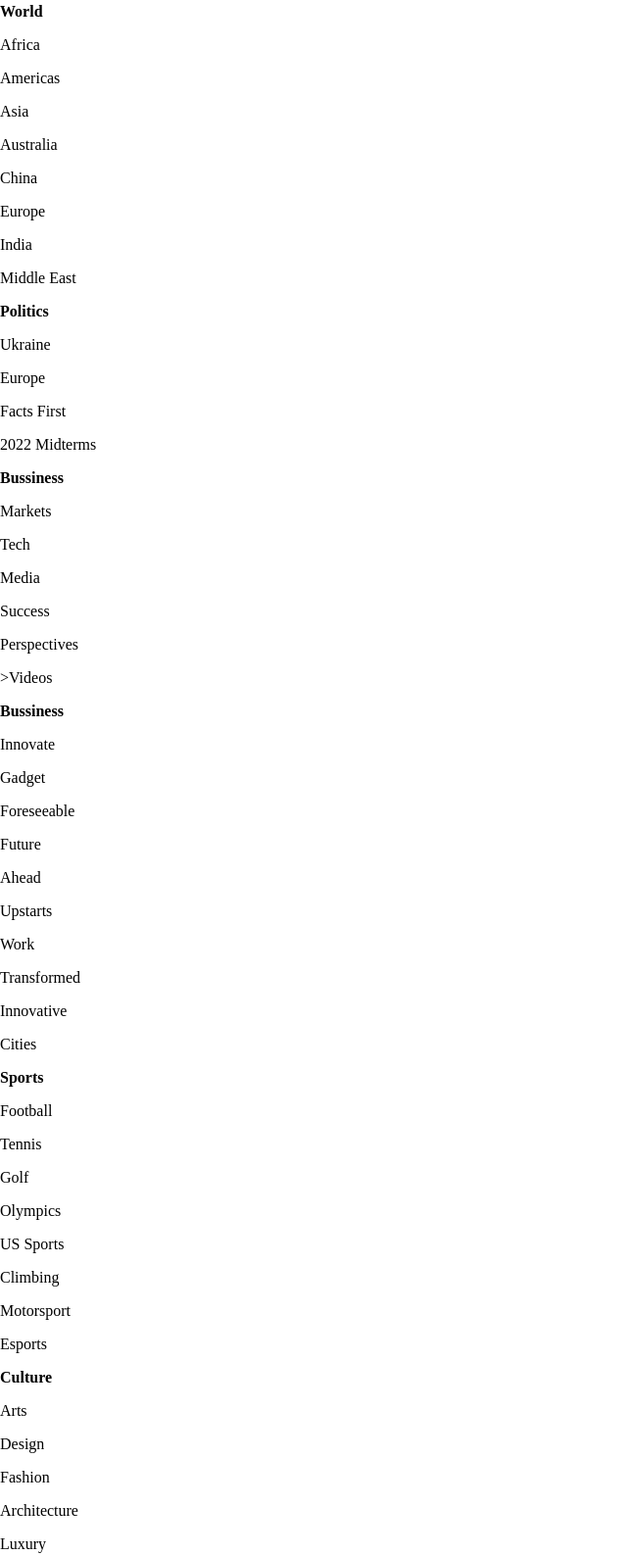
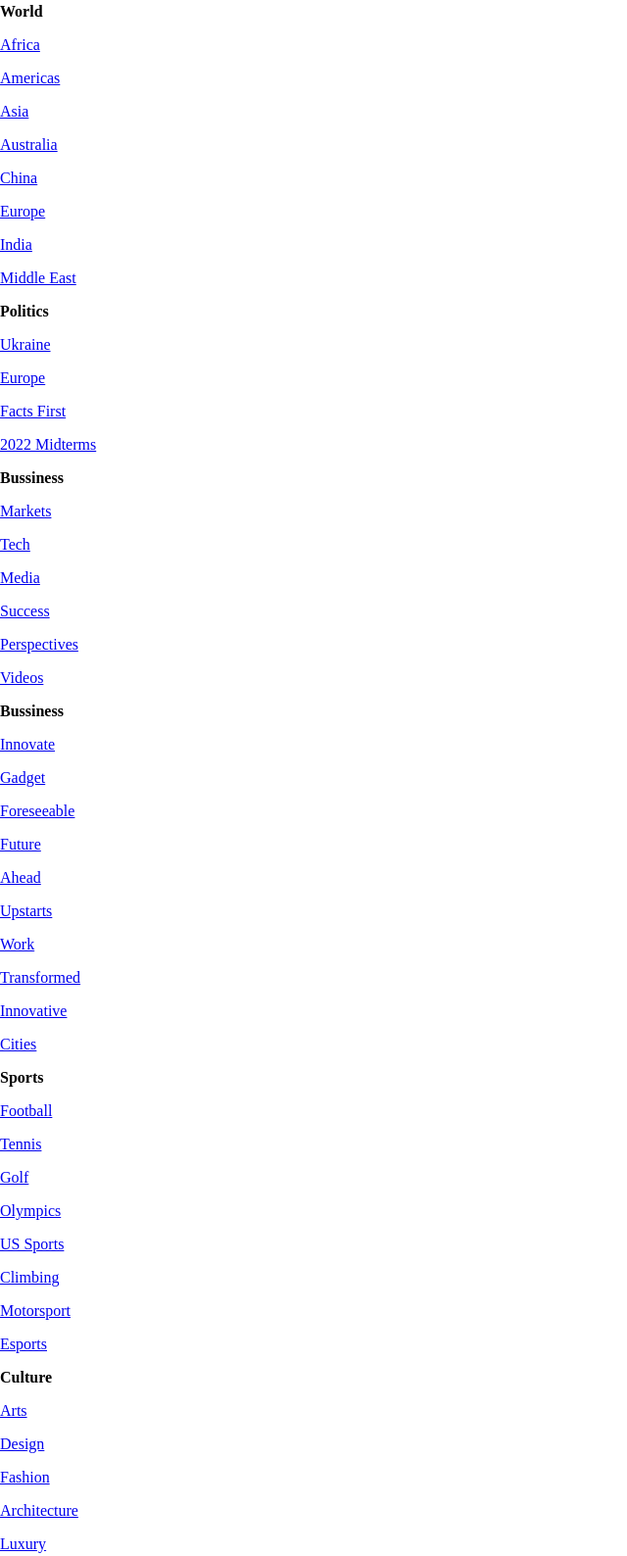
Before and after one commit to danyhoshi/hypnosis-project, a website: page index.html in a window 1280 px wide. Shown: the part 6204-7792 px from the top of the page at 98% size, without its empty margins (0-640 px from the left). Drawn offline with Linux system fonts and the light colour scheme.

Commit message:
Add footer links and some tag changes

```diff
--- a/index.html
+++ b/index.html
@@ -173,76 +173,78 @@
         <footer>
             <hr />
             <div>
+                <div>
                     <p><strong>World</strong></p>
-                <p>Africa </p>
-                <p>Americas</p>
-                <p>Asia</p>
-                <p>Australia</p>
-                <p>China</p>
-                <p>Europe</p>
-                <p>India</p>
-                <p>Middle East</p>
+                    <p><a href="#" target="">Africa</a></p>
+                    <p><a href="#" target="">Americas</a></p>
+                    <p><a href="#" target="">Asia</a></p>
+                    <p><a href="#" target="">Australia</a></p>
+                    <p><a href="#" target="">China</a></p>
+                    <p><a href="#" target="">Europe</a></p>
+                    <p><a href="#" target="">India</a></p>
+                    <p><a href="#" target="">Middle East</a></p>
                </div>
                <div>
                     <p><strong>Politics</strong></p>
-                <p>Ukraine </p>
-                <p>Europe </p>
-                <p>Facts First </p>
-                <p>2022 Midterms</p>
+                    <p><a href="#" target="">Ukraine</a></p>
+                    <p><a href="#" target="">Europe</a></p>
+                    <p><a href="#" target="">Facts First</a></p>
+                    <p><a href="#" target="">2022 Midterms</a></p>
                 </div>
                 <div>
                     <p><strong>Bussiness</strong></p>
-                <p>Markets</p>
-                <p>Tech</p>
-                <p>Media</p>
-                <p>Success</p>
-                <p>Perspectives</p>
-                <p>>Videos</p>
+                    <p><a href="#" target="">Markets</a></p>
+                    <p><a href="#" target="">Tech</a></p>
+                    <p><a href="#" target="">Media</a></p>
+                    <p><a href="#" target="">Success</a></p>
+                    <p><a href="#" target="">Perspectives</a></p>
+                    <p><a href="#" target="">Videos</a></p>
                 </div>
                 <div>
                     <p><strong>Bussiness</strong></p>
-                <p>Innovate </p>
-                <p>Gadget</p>
-                <p>Foreseeable</p>
-                <p>Future</p>
-                <p>Ahead</p>
-                <p>Upstarts</p>
-                <p>Work</p>
-                <p>Transformed</p>
-                <p>Innovative</p>
-                <p>Cities</p>
+                    <p><a href="#" target="">Innovate</a></p>
+                    <p><a href="#" target="">Gadget</a></p>
+                    <p><a href="#" target="">Foreseeable</a></p>
+                    <p><a href="#" target="">Future</a></p>
+                    <p><a href="#" target="">Ahead</a></p>
+                    <p><a href="#" target="">Upstarts</a></p>
+                    <p><a href="#" target="">Work</a></p>
+                    <p><a href="#" target="">Transformed</a></p>
+                    <p><a href="#" target="">Innovative</a></p>
+                    <p><a href="#" target="">Cities</a></p>
                 </div>
                 <div>
                     <p><strong>Sports</strong></p>
-                <p>Football</p>
-                <p>Tennis</p>
-                <p>Golf</p>
-                <p>Olympics</p>
-                <p>US Sports</p>
-                <p>Climbing</p>
-                <p>Motorsport</p>
-                <p>Esports</p>
+                    <p><a href="#" target="">Football</a></p>
+                    <p><a href="#" target="">Tennis</a></p>
+                    <p><a href="#" target="">Golf</a></p>
+                    <p><a href="#" target="">Olympics</a></p>
+                    <p><a href="#" target="">US Sports</a></p>
+                    <p><a href="#" target="">Climbing</a></p>
+                    <p><a href="#" target="">Motorsport</a></p>
+                    <p><a href="#" target="">Esports</a></p>
                 </div>
                 <div>
                     <p><strong>Culture</strong></p>
-                <p>Arts</p>
-                <p>Design</p>
-                <p>Fashion</p>
-                <p>Architecture</p>
-                <p>Luxury</p>
-                <p>Beauty</p>
-                <p>Video</p>
+                    <p><a href="#" target="">Arts</a></p>
+                    <p><a href="#" target="">Design</a></p>
+                    <p><a href="#" target="">Fashion</a></p>
+                    <p><a href="#" target="">Architecture</a></p>
+                    <p><a href="#" target="">Luxury</a></p>
+                    <p><a href="#" target="">Beauty</a></p>
+                    <p><a href="#" target="">Video</a></p>
+                </div>
             </div>
             <hr />
             <div>
                 <figure>
-                    <img width="5%" src="./hypnosis-images/hypnosis.png" alt="hypnosis logo">
+                    <img width="10%" src="./hypnosis-images/hypnosis.png" alt="hypnosis logo">
                     <figcaption>© 2022 Hypnosis Corporation Inc. All rights reserved.</figcaption>
                 </figure>
             </div>
             <div>
-                <p><i class="fab fa-facebook-f"></i> &nbsp; <i class="fa-brands fa-twitter"></i> &nbsp; <i class="fa-brands fa-youtube"></i> &nbsp; <i class="fa-brands fa-tiktok"></i></p>
-                <p>Terms & Conditions &nbsp; Cookies &nbsp; Ads  &nbsp; About us &nbsp; Join our team</p>
+                <p><a href="#" target=""><i class="fab fa-facebook-f"></i></a> &nbsp; <a href="#" target=""><i class="fa-brands fa-twitter"></i></a> &nbsp; <a href="#" target=""><i class="fa-brands fa-youtube"></i></a> &nbsp; <a href="#" target=""><i class="fa-brands fa-tiktok"></i></a></p>
+                <p><a href="#" target="">Terms & Conditions</a> &nbsp; <a href="#" target="">Cookies</a> &nbsp; <a href="#" target="">Ads</a>  &nbsp; <a href="#" target="">About us</a> &nbsp; <a href="#" target="">Join our team</a></p>
             </div>
         </footer>
     </body>
```
Lines whose indentation alone changed are shown as unchanged.
